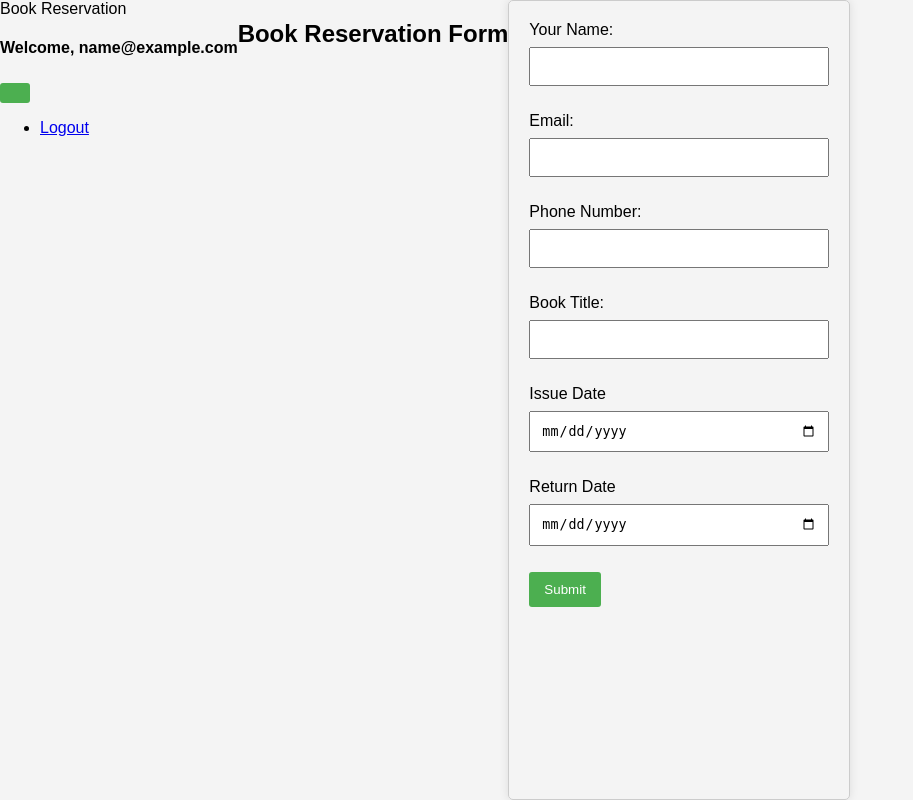
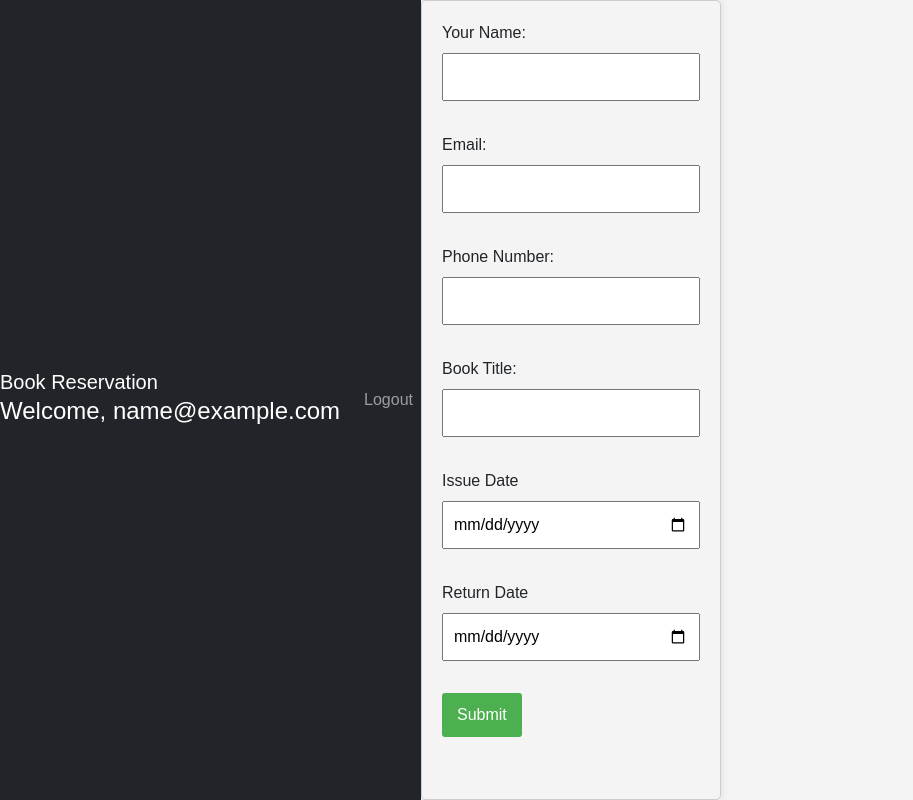
Before and after one commit to ImHimanshuAnand/B9IS123_2324_TMD2, a Flask app: template templates/user_form.html in a window 1280 px wide. Shown: the whole page, without its empty margins (0-913 px from the left). Run offline with Flask 3, Linux system fonts and the light colour scheme; the template is opened without the code that fills it, so the values that code supplies are empty; the visitor is signed in with stand-in values (Sample User, id 1).

Commit message:
updating css in booking

```diff
--- a/templates/user_form.html
+++ b/templates/user_form.html
@@ -4,6 +4,8 @@
     <meta charset="UTH-8">
     <meta name="viewport" content="width=device-width", initial-scale=1.0">
     <title>Book Reservation Form</title>
+    <link href="https://cdn.jsdelivr.net/npm/bootstrap@5.3.0-alpha1/dist/css/bootstrap.min.css" rel="stylesheet">
+
     <style>
             body {
              font-family: Arial, Helvetica, sans-serif;
@@ -54,8 +56,6 @@
           </ul>
         </div>
       </nav>
-
-    <h2>Book Reservation Form</h2>
     <form action="/BookReservations" method="POST">
         <label for="name">Your Name:</label>
         <input type="text" id="name" name="UserName" required><br><br>
```
